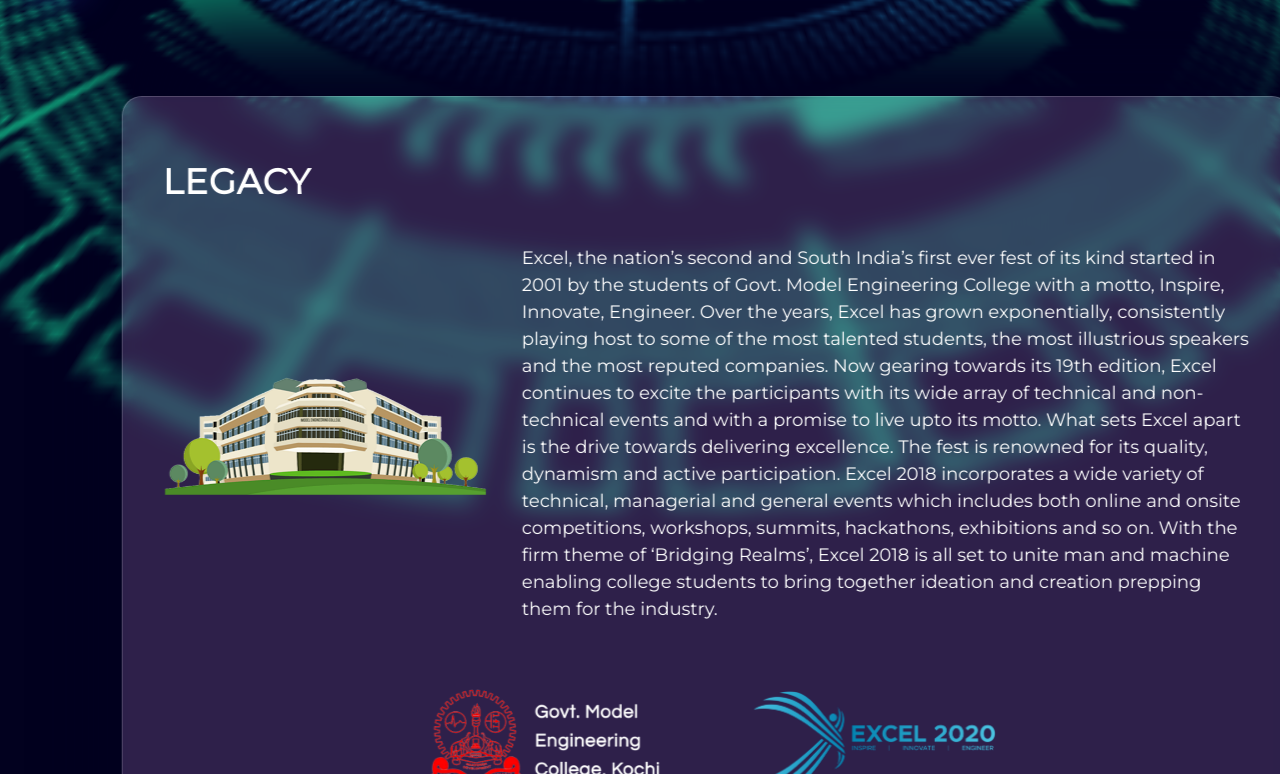
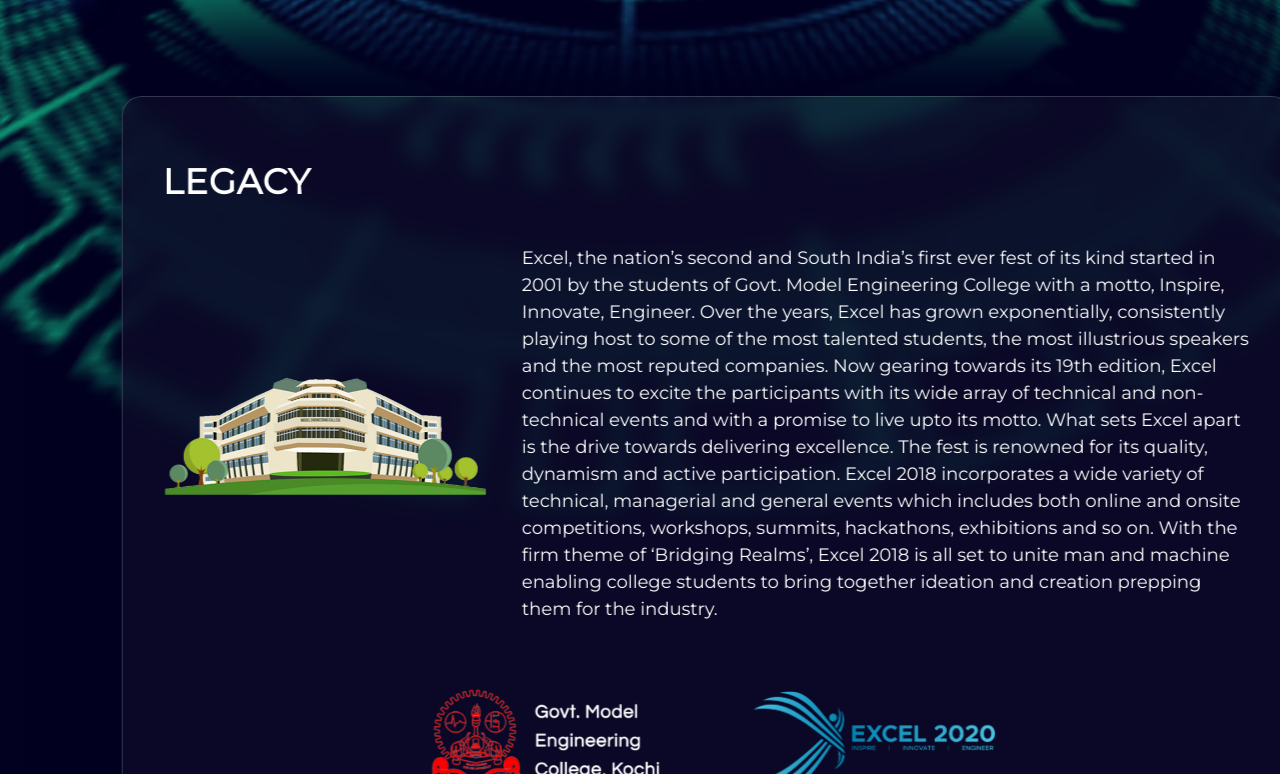
Before and after one commit to NevilleAntony98/Excel-2020, a React (Create React App) app: page /#/ in a window 1280 px wide. Shown: the part 786-1560 px from the top of the page. Built offline with nearby package versions, Linux system fonts and the light colour scheme.

Commit message:
mozilla and backdrop fix

```diff
--- a/public/index.html
+++ b/public/index.html
@@ -28,7 +28,7 @@
   <title>Excel 2020</title>
 </head>
 
-<body style="overflow-x: hidden;">
+<body>
   <noscript>You need to enable JavaScript to run this app.</noscript>
   <div id="root"></div>
   <!-- swirl script -->
--- a/src/App.scss
+++ b/src/App.scss
@@ -64,20 +64,27 @@
 .backdrop-filter-blur{
   box-shadow: 0 8px 32px 0 rgba( 31, 38, 135, 0.37 );
   border-radius: 20px;
+  background: rgba(217, 177, 250, 0.233);
+  position: relative;
 }
 /* support backdrop-filter */
 @supports ( (-webkit-backdrop-filter: blur(1px)) or (backdrop-filter: blur(1px)) ) {
-  .backdrop-filter-blur {
-    background: rgba(195, 138, 221, 0.233);
+  .backdrop-filter-blur::before {
+    content: '';
+    position: absolute;
+    width: 100%;
+    height: 100%;
     -webkit-backdrop-filter: blur(10.5px);
     backdrop-filter: blur(10.5px);
+    z-index:-1;
+    border-radius: 20px;
   }
 }
 
 /* no support backdrop-filter */
 @supports  not ( (-webkit-backdrop-filter: blur(1px)) or (backdrop-filter: blur(1px)) )  {
   .backdrop-filter-blur {
-    background: rgba(57, 20, 105, 0.815);
-    box-shadow: 0 8px 32px 0 rgba(4, 6, 44, 0.89);
+    background: rgba(237, 228, 248, 0.281);
+    box-shadow: 0 5px 20px 0 rgba(4, 6, 44, 0.89);
   }
 }
--- a/src/components/Navbar/SmallSidebar.css
+++ b/src/components/Navbar/SmallSidebar.css
@@ -1,5 +1,5 @@
 .smallSidebarContainer {
-  position: fixed;
+  position: fixed !important;
   display: flex;
   flex-direction: column;
   align-items: center;
@@ -16,7 +16,7 @@
   left: 20px;
   top: 20px;
   bottom: 20px;
-  border-radius: 18px;
+  border-radius: 20px;
   z-index: 102;
 }
 
@@ -116,8 +116,8 @@
   z-index: 1;
   top: 50%;
   transform: translateY(-50%);
-  left: 50%;
-  transition: all 0.2s ease;
+  left: 100%;
+  /* transition: all 0.2s ease; */
   z-index: 100;
 }
 .toolTipText{
@@ -125,18 +125,18 @@
   font-size: 18px;
   font-weight: bolder;
 }
-.blur-background{
-  background: rgba(195, 138, 221, 0.233);
-  box-shadow: 0 8px 32px 0 rgba( 31, 38, 135, 0.37 );
-  backdrop-filter: blur(10.5px) !important;
-  position: absolute;
-  width: 100%;
-  height: 100%;
-}
 .smallSidebarLink:hover .toolTip {
-  left: 100%;
   opacity: 1;
   visibility: visible;
+}
+.smallSidebarLink:hover .toolTip::before{
+  opacity: 1;
+}
+.toolTip::before{
+  left: 0;
+  opacity: 0;
+  border-radius: 0 5px 5px 0 !important;
+  /* transition: opacity 0.2s ease; */
 }
 .logout {
   position: absolute;
--- a/src/components/Navbar/SmallSidebar.js
+++ b/src/components/Navbar/SmallSidebar.js
@@ -33,7 +33,6 @@ const SmallSidebar = ({ setIsSidebarOpen }) => {
           <div className="smallSidebarLink">
             <img alt="home" src={home} className="smallSidebarIcon" />
             <span className="toolTip backdrop-filter-blur">
-            {/*<div className="blur-background"></div>*/}
             <p className="toolTipText">Home</p></span>
           </div>
         </NavLink>
--- a/src/pages/competitions/competition-popup/index.scss
+++ b/src/pages/competitions/competition-popup/index.scss
@@ -4,12 +4,21 @@
 .popup-bg{
   width: 100vw;
   height: 100vh;
-  background: rgba(97, 92, 160, 0.678);
-  -webkit-backdrop-filter: blur(10.5px);
-  backdrop-filter: blur(10.5px);
+  background: rgba(159, 154, 231, 0.301);
   display: flex;
   justify-content: center;
   align-items: center;
+  z-index: 5;
+
+  &::before{
+    content: '';
+    position: absolute;
+    width: 100%;
+    height: 100%;
+    z-index: 4;
+    -webkit-backdrop-filter: blur(10.5px) !important;
+    backdrop-filter: blur(5px) !important;
+  }
 }
 
 .popup-content-container {
@@ -17,11 +26,11 @@
   flex-direction: row;
   border-radius: 12px;
   height: 38rem;
-
-  background: rgba(40, 38, 80, 0.801);
+  z-index: 10;
+  background: rgba(40, 38, 80, 0.938);
   border: 1px solid rgba(255, 255, 255, 0.18);
   border-radius: 20px;
-  box-shadow: none;
+  box-shadow: 0 8px 32px 0 rgba( 31, 38, 135, 0.37 );
   color: white;
 
   @include tablet-view {
@@ -121,7 +130,6 @@
         display: flex;
         flex-direction: column;
         gap: 0.3rem;
-
         @include mobile-view {
           margin: auto;
           width: fit-content;
@@ -171,8 +179,8 @@
 
             &:hover:not(.active) {
               opacity: 1;
-              transition-duration: 0.7s;
-              background-color: rgb(196, 194, 194);
+              transition-duration: 0.3s 0s;
+              background-color: rgba(255, 255, 255, 0.692);
               color: black;
               box-shadow: none;
             }
@@ -238,7 +246,7 @@
       .close-button {
         fill: white;
         position: fixed;
-        width: 1.3rem;
+        width: 1.7rem;
         height: auto;
         cursor: pointer;
 
--- a/src/pages/events/event-card/index.scss
+++ b/src/pages/events/event-card/index.scss
@@ -2,6 +2,7 @@
 @import '../../../sass/mixins';
 
 .eventCardContainer {
+  position: relative;
   display: flex;
   gap: 2rem;
   padding: 3rem;
@@ -29,9 +30,14 @@
     transition: 0.3s;
     &:hover {
       // box-shadow: 9px 9px 18px #5fa6cc, -9px -9px 18px #ffffff;
-      transform: scale(1.01);
-    }
+      // transform: scale(1.01);
   }
+}
+  &::before{
+  position: absolute;
+  top:0;
+  left: 0;
+}
 
   @include mobile-view  {
     flex-direction: column;
--- a/src/pages/home/index.js
+++ b/src/pages/home/index.js
@@ -46,7 +46,7 @@ export default class Home extends Component {
             <div className="home-sections">
 
             </div>
-            <div className="home-legacy backdrop-filter-blur">
+            <div className="home-legacy">
               <h1>LEGACY</h1>
               <div className="legacy-container">
                 <img src={college} alt=""/>
--- a/src/pages/home/style.scss
+++ b/src/pages/home/style.scss
@@ -80,11 +80,11 @@
     top: 45%;
     width: 85%;
     padding: 40px;
-    // background: rgba( 13, 11, 41, 0.80 );
+    background: rgba( 13, 11, 41, 0.80 );
     /* box-shadow: 0 8px 32px 0 rgba( 31, 38, 135, 0.37 ); */
     border: 1px solid rgba( 255, 255, 255, 0.18 );
-    // backdrop-filter: blur( 10.5px );
-    // -webkit-backdrop-filter: blur( 10.5px );
+    backdrop-filter: blur( 10.5px );
+    -webkit-backdrop-filter: blur( 10.5px );
     border-radius: 20px;
     color: white;
     box-shadow: 10px -90px 90px #02011f !important;
```
